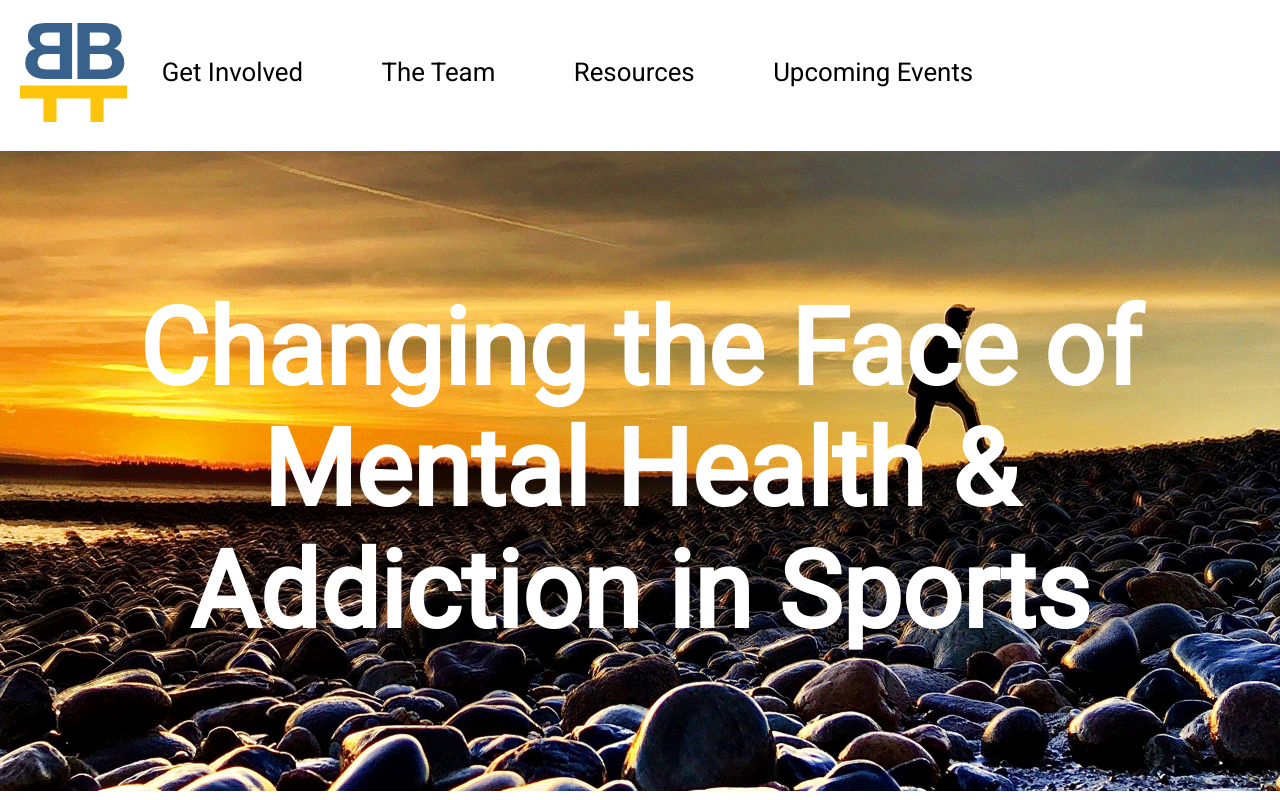
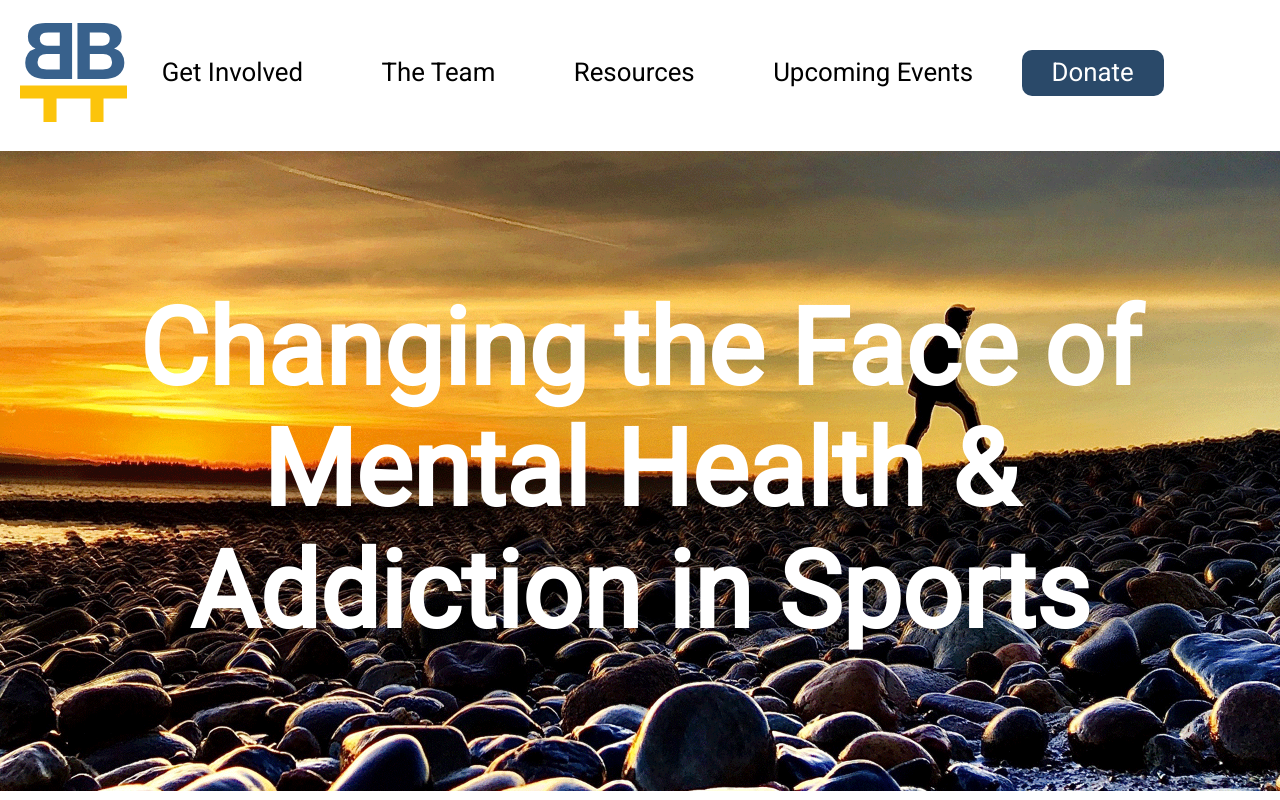
Before and after one commit to ahmedzein/bench-the-barriers, a plain HTML site: page index.html in a window 1280 px wide. In both pictures the pointer is over the link "Donate". Shown: the top 800 px of the page. Drawn offline with nearby package versions, Linux system fonts and the light colour scheme; some icons are missing.

Commit message:
update main.css
fix background color for donate btn on desktop view

```diff
--- a/css/main.css
+++ b/css/main.css
@@ -235,7 +235,7 @@ nav#nav-mobile {
   background-color: #2A4969;
 }
 
-/* nav#nav-main li:last-child {
+/* nav#nav-main li:last-child: {
   color: #fff;
   background-color: #38618C;
   text-align: center;
@@ -244,10 +244,11 @@ nav#nav-mobile {
   border-radius: 10px;
   margin: 0 auto;
 }
-
-nav#nav-main:hover li:last-child {
+*/
+nav#nav-main:hover li:last-child a {
   background-color: #2A4969;
-} */
+  border-radius: 10px;
+}
 
 .nav-btn-donate a {
   color: #FFF;
```
